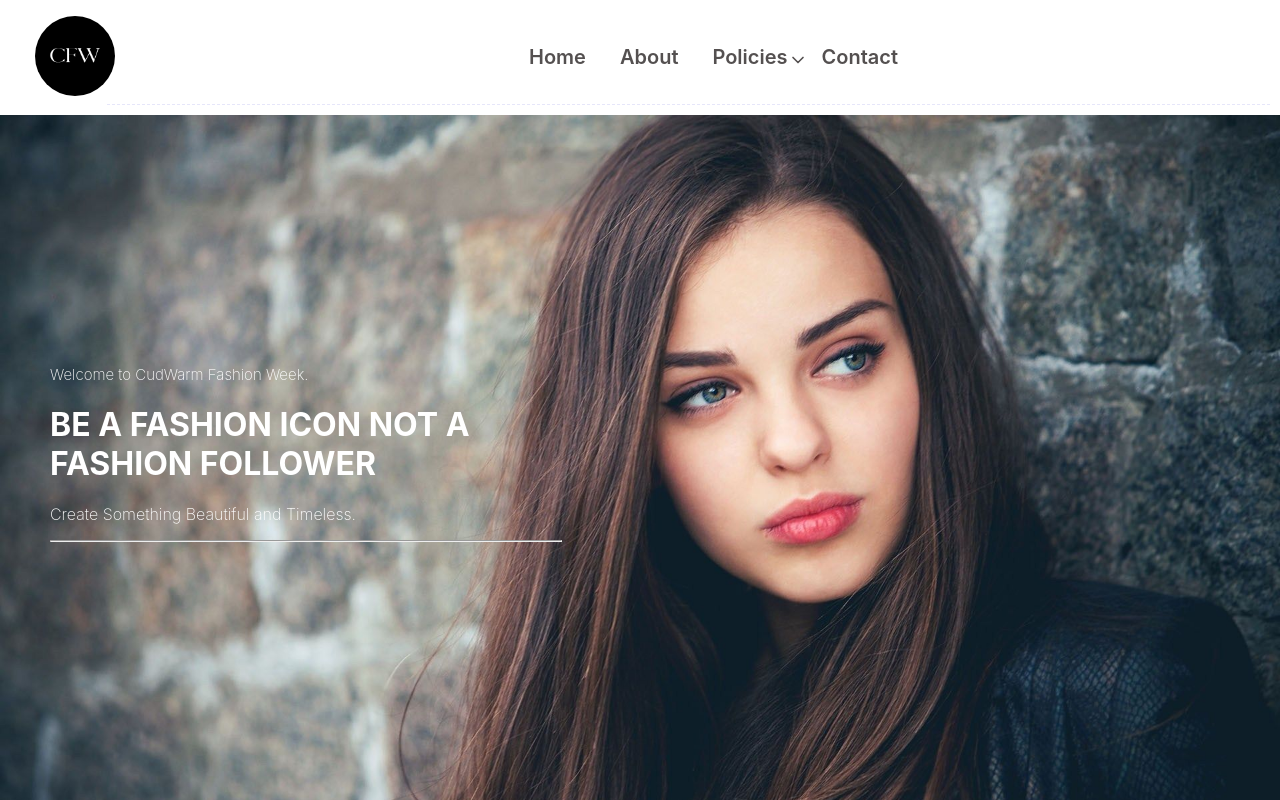
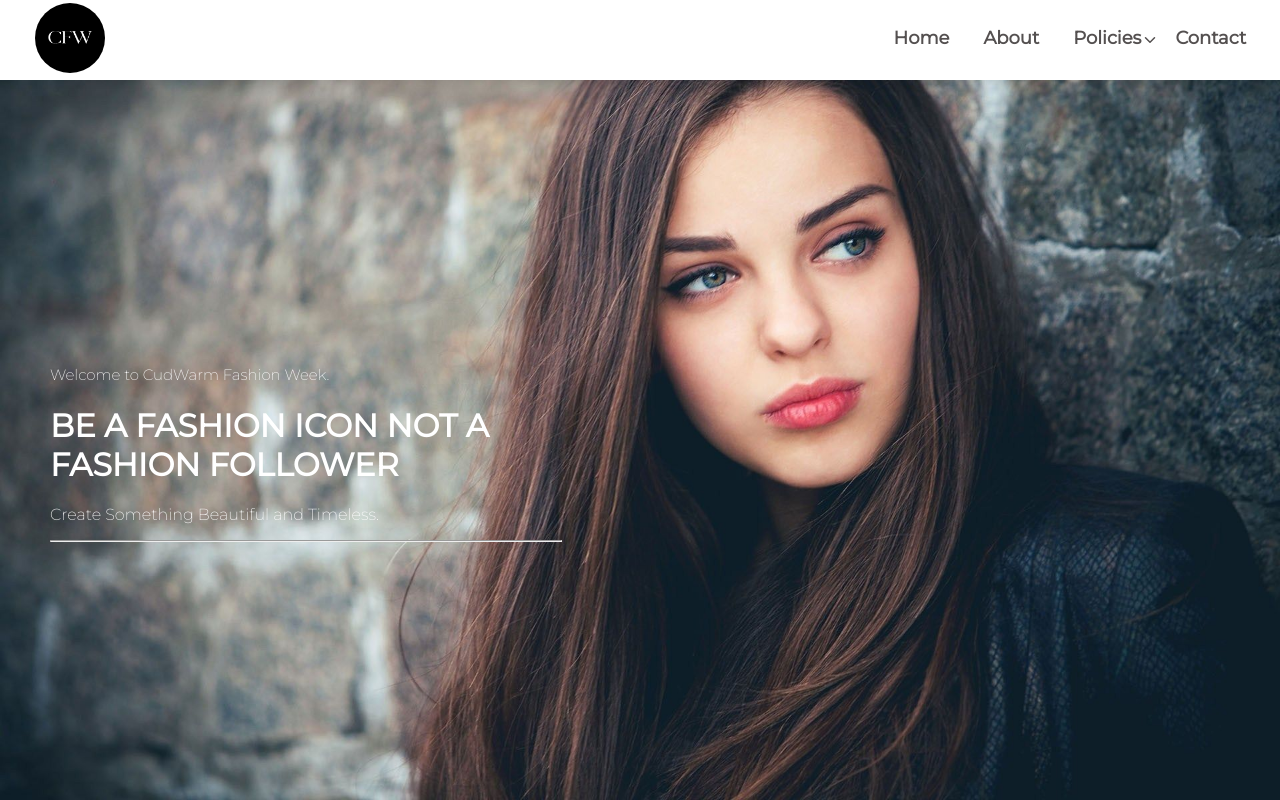
Before and after one commit to 100rav5026/cfw-project, a React (Create React App) app: page / in a window 1280 px wide. Shown: the top 800 px of the page. Built offline with nearby package versions, Linux system fonts and the light colour scheme.

Commit message:
fixing home layout

```diff
--- a/public/index.html
+++ b/public/index.html
@@ -5,15 +5,13 @@
     <link rel="preconnect" href="https://fonts.googleapis.com">
     <link rel="preconnect" href="https://fonts.gstatic.com" crossorigin>
     <link href="https://fonts.googleapis.com/css2?family=Poppins:wght@500&display=swap" rel="stylesheet">
+    <link href="https://fonts.googleapis.com/css2?family=Lemon&family=Poppins:wght@400;500&display=swap" rel="stylesheet">
+    <link href="https://fonts.googleapis.com/css2?family=Lemon&family=Montserrat:ital,wght@0,200;1,200&family=Poppins:wght@400;500&display=swap" rel="stylesheet">
 
     <link rel="stylesheet" href="styles.css" />
     <link rel="icon" href="images/favicon.png" type="image/png">
   	<link id="external-css" rel="stylesheet" type="text/css" href="https://fonts.googleapis.com/css?family=Montserrat&amp;display=swap" media="all">
     <link rel="stylesheet" href="https://cdnjs.cloudflare.com/ajax/libs/font-awesome/4.7.0/css/font-awesome.min.css">
-
-    <link rel="preconnect" href="https://fonts.googleapis.com">
-    <link rel="preconnect" href="https://fonts.gstatic.com" crossorigin>
-    <link href="https://fonts.googleapis.com/css2?family=Lemon&family=Poppins:wght@400;500&display=swap" rel="stylesheet">
 </head>
 
   <body>
--- a/public/styles.css
+++ b/public/styles.css
@@ -1,8 +1,6 @@
-/* styles.css */
-
 body {
     margin: 0;
-    font-family: 'Inter', sans-serif;
+    font-family: 'MontSerrat', sans-serif;
     font-weight: 200;
     font-style: normal;
 }
@@ -14,10 +12,15 @@ body {
     background-color: white;
     padding: 10px;
     box-shadow: 0 0 10px rgba(0, 0, 0, 0.1);
+    position: fixed;
+    top: 0;
+    height: 60px;
+    width: 100%;
+    z-index: 10;
 }
 
 .logo img {
-    max-height: 80px;
+    max-height: 70px;
     border-radius: 50px;
     margin-left: 25px;
 }
@@ -89,8 +92,6 @@ body {
     height: 400px;
 }
 
-
-}
 .homePartThreeComponent {
     display: flex;
     flex: 1;
@@ -216,7 +217,7 @@ li {
     list-style-type: none;
 }
 .menu-item a {
-    font-size: 20px;
+    font-size: 18px;
     font-weight: 600;
     line-height: 40px;
     position: relative;
@@ -229,12 +230,10 @@ li {
 .header__middle__logo {
     width: 20%;
     display: inline-block;
-    float: left;
 }
 .header__middle__menus {
     width: 70%;
     display: inline-block;
-    float: left;
 }
 .menu-item.menu__qqqitem a {
     margin: 27px 10px;
@@ -242,17 +241,10 @@ li {
 .header__middle__search {
     width: 7%;
     display: inline-block;
-    float: right;
     padding: 36px 3px 27px 3px;
     border-left: 1px solid lavender;
 }
-.header__middle {
-    display: flex;
-    width: 100%;
-    float: left;
-    border-bottom: 1px dashed lavender;
-    position: relative;
-}
+
 .header__middle__logo>a>h1 {
     color: #07a8ff;
     text-transform: uppercase;
```
